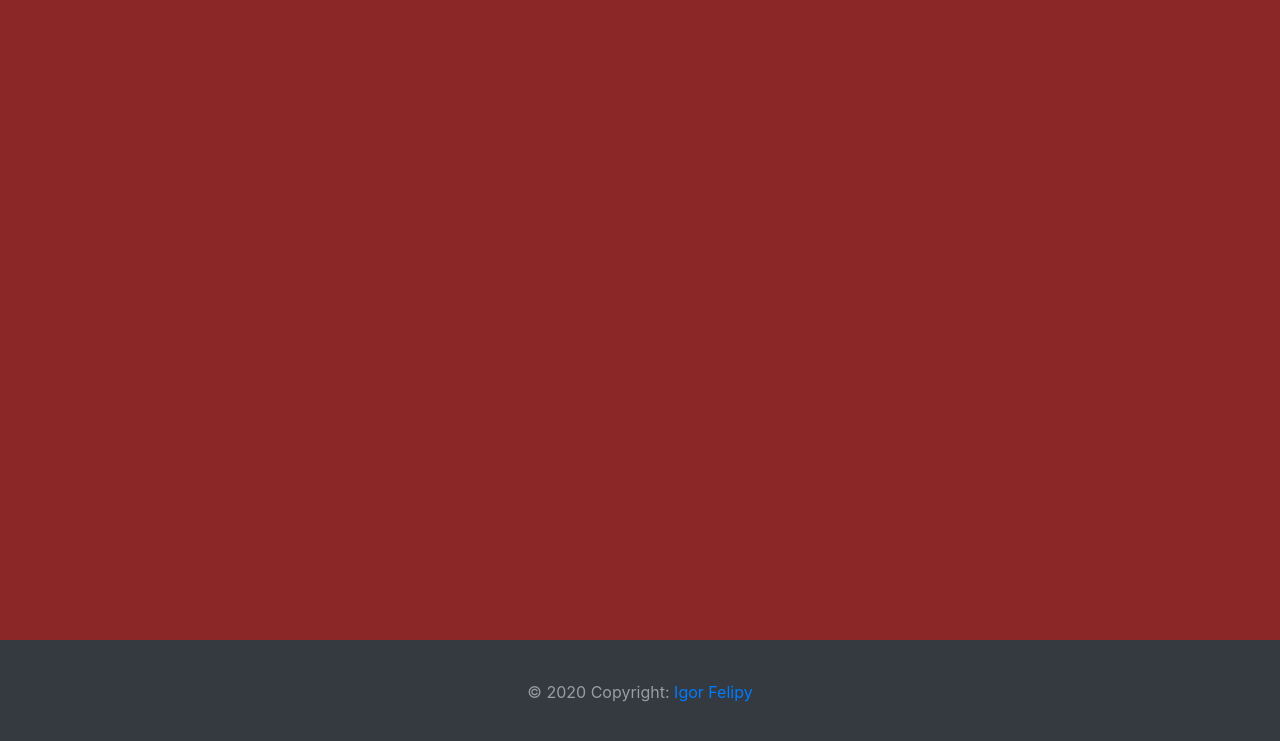
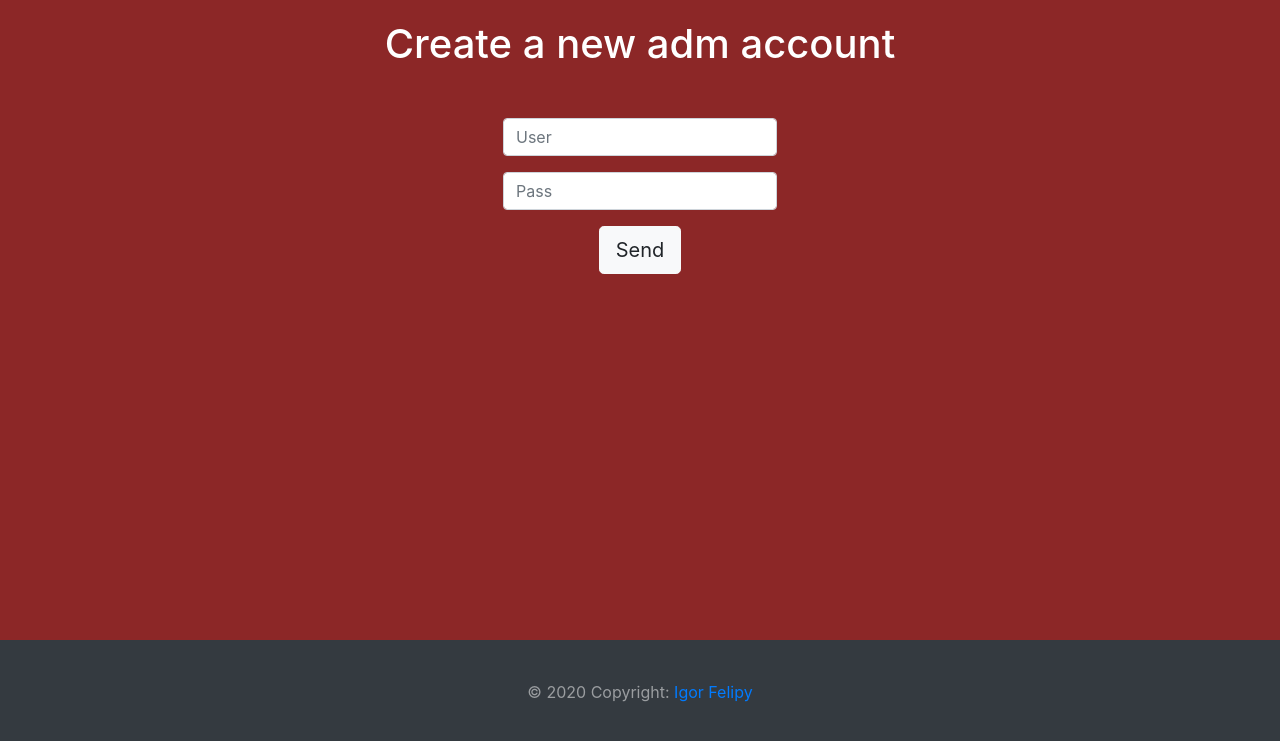
Before and after one commit to Igor-Felipy/Movie-Land, a Flask app: page /new_admin in a window 1280 px wide. Shown: the part 56-797 px from the top of the page. Run offline with Flask 2, Linux system fonts and the light colour scheme; some libraries are stand-ins or nearby versions.

Commit message:
forms completos

```diff
--- a/app/models/forms.py
+++ b/app/models/forms.py
@@ -14,7 +14,6 @@ class New_adm_form(FlaskForm):
 class New_video_form(FlaskForm):
     title = StringField('title', validators=[DataRequired()])
     genre = StringField('genre', validators=[DataRequired()])
-    serie_title = StringField('serie', validators=[DataRequired()])
     link = StringField('link', validators=[DataRequired()])
     image = StringField('Image', validators=[DataRequired()])
     description = StringField('description', validators=[DataRequired()])
--- a/app/templates/new_admin.html
+++ b/app/templates/new_admin.html
@@ -3,4 +3,15 @@
 {% block title %} {{super()}} - New Admin {% endblock %}
 
 {% block content %}
+    <h1 style="color: white; text-align: center; margin-top: 20px;">Create a new adm account</h1>
+    <form action="" method="post" style="display: flex; flex-direction: column; align-items: center; justify-content: center; margin-top: 50px;">
+        {{ form.csrf_token }}
+        <div class="form-group">
+            {{ form.username(class="form-control", placeholder="User") }}
+        </div>
+        <div class="form-group">
+            {{ form.password(class="form-control", placeholder="Pass") }}
+        </div>
+        <button type="submit" class="btn btn-light btn-lg">Send</button>
+    </form>
 {% endblock %}
```
Also changed, not shown: app/templates/new_movie.html (+21 -4 lines).
